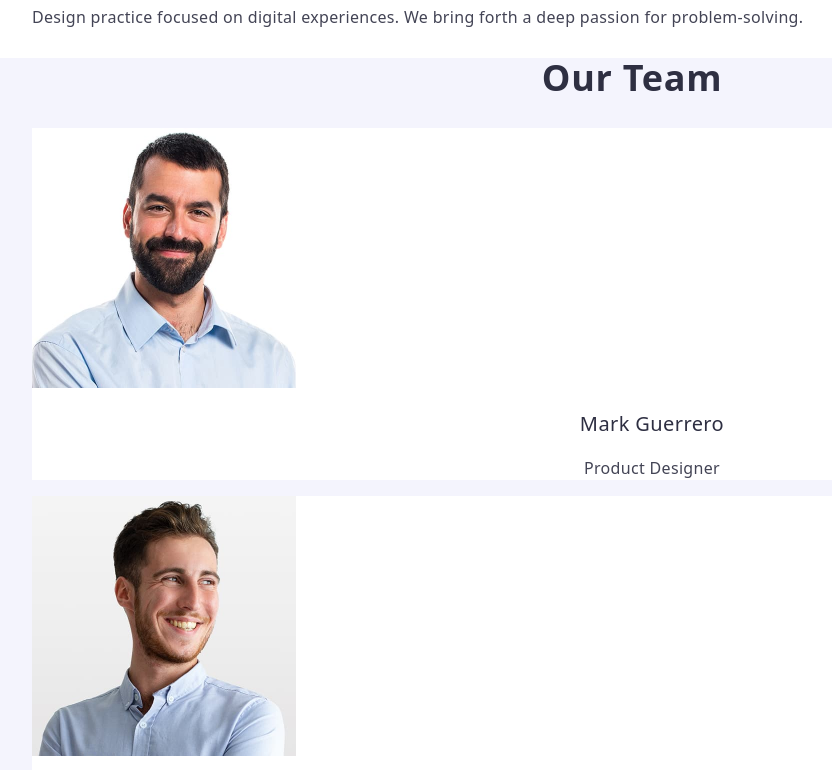
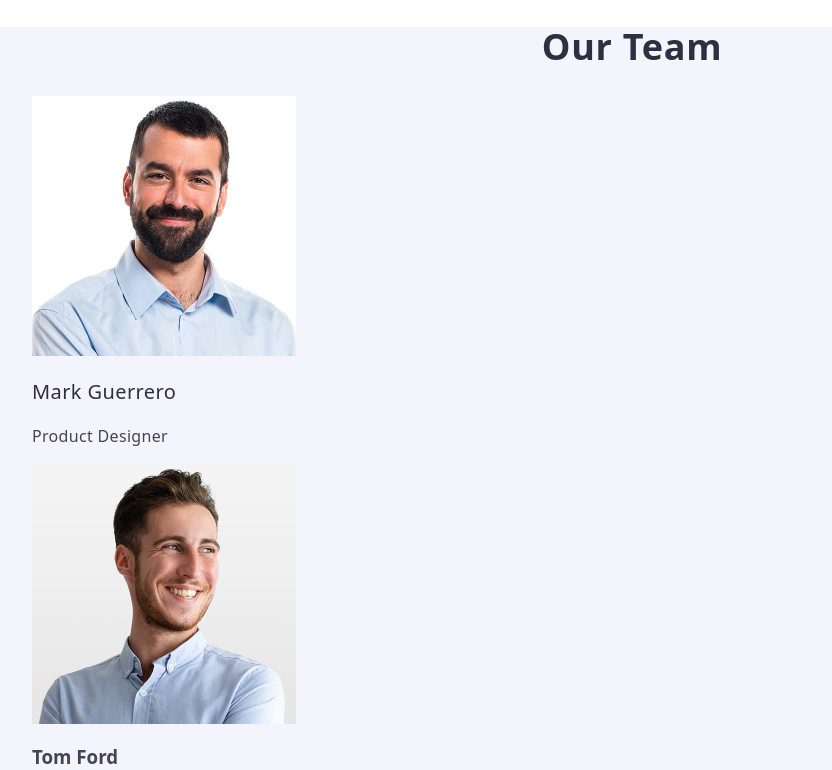
Before and after one commit to prokopiy203/goit-markup-hw-02, a plain HTML site: page index.html in a window 1280 px wide. Shown: the part 759-1529 px from the top of the page, without its empty margins (8-840 px from the left). Drawn offline with nearby package versions, Linux system fonts and the light colour scheme.

Commit message:
fix-html/css

```diff
--- a/css/styles.css
+++ b/css/styles.css
@@ -125,23 +125,6 @@ ul {
   color: #404bbf;
 }
 
-.team-list h3 {
-  font-weight: 500;
-  font-size: 20px;
-  line-height: 1.2;
-  text-align: center;
-  letter-spacing: 0.02em;
-  color: #2e2f42;
-}
-
-.team-list p {
-  font-size: 16px;
-  line-height: 1.5;
-  letter-spacing: 0.02em;
-  text-align: center;
-  color: #434455;
-}
-
 .team-list li {
   background-color: #ffffff;
 }
@@ -171,9 +154,10 @@ ul {
   letter-spacing: 0.04em;
   color: #fff;
   cursor: pointer;
+  background-color: #4d5ae5;
+}
+
+.button-service:hover,
+.button-service:active {
   background-color: #404bbf;
 }
-
-.button-service:hover {
-  background-color: #404bbf;
-}
--- a/index.html
+++ b/index.html
@@ -42,33 +42,39 @@
         </nav>
 
         <address class="address-header">
+
             <ul>
                 <li>
                     <a href="mailto:info@devstudio.com">info@devstudio.com</a>
                 </li>
+
                 <li>
                     <a href="tel:+110001111111">+11 (000) 111-11-11</a>
                 </li>
             </ul>
+
         </address>
+
     </header>
 
     <main>
 
         <section class="maine-wrapper">
+
             <h1 class="title">Effective Solutions
                 for Your Business</h1>
 
             <button type="button" class="button-service">Order Service</button>
+
         </section>
 
         <section>
 
             <h2 class="title-main"> Content section </h2>
 
-            <ul class="content-list">
+            <ul>
 
-                <li>
+                <li class="content-list">
                     <h3>Strategy</h3>
                     <p>Our goal is to identify the business
                         problem to walk away with the perfect and creative solution.</p>
@@ -99,8 +105,8 @@
 
             <h2 class="title-main">Our Team</h2>
 
-            <ul class="team-list">
-                <li>
+            <ul>
+                <li class="content-list">
                     <img src="./images/img-(3).jpg" alt="Mark Guerrero" width="264" />
                     <h3>Mark Guerrero</h3>
                     <p>Product Designer</p>
@@ -132,8 +138,8 @@
             <h2 class="title-main">Our Portfolio</h2>
 
 
-            <ul class="portfolio-list">
-                <li>
+            <ul>
+                <li class="portfolio-list">
                     <img src="./images/img-5.jpg" alt="Banking App" width="360" />
                     <h3>Banking App</h3>
                     <p>App</p>
```
